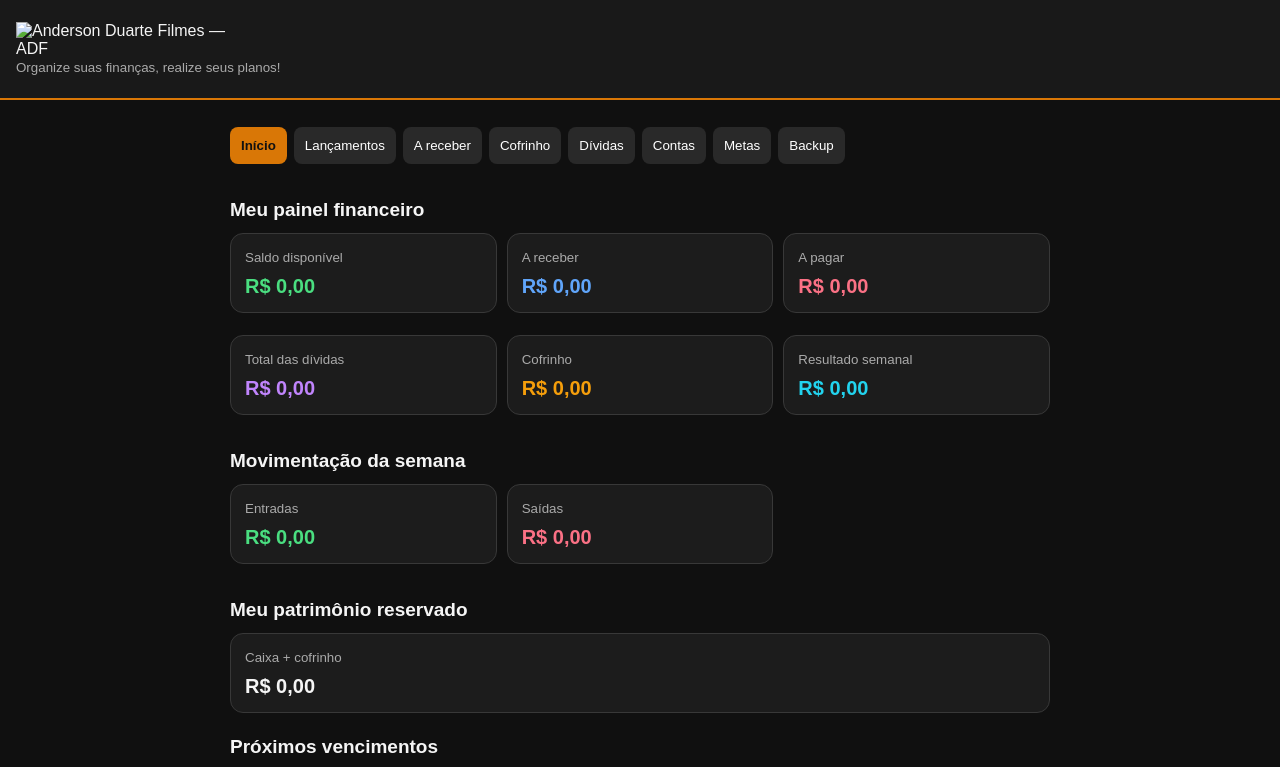
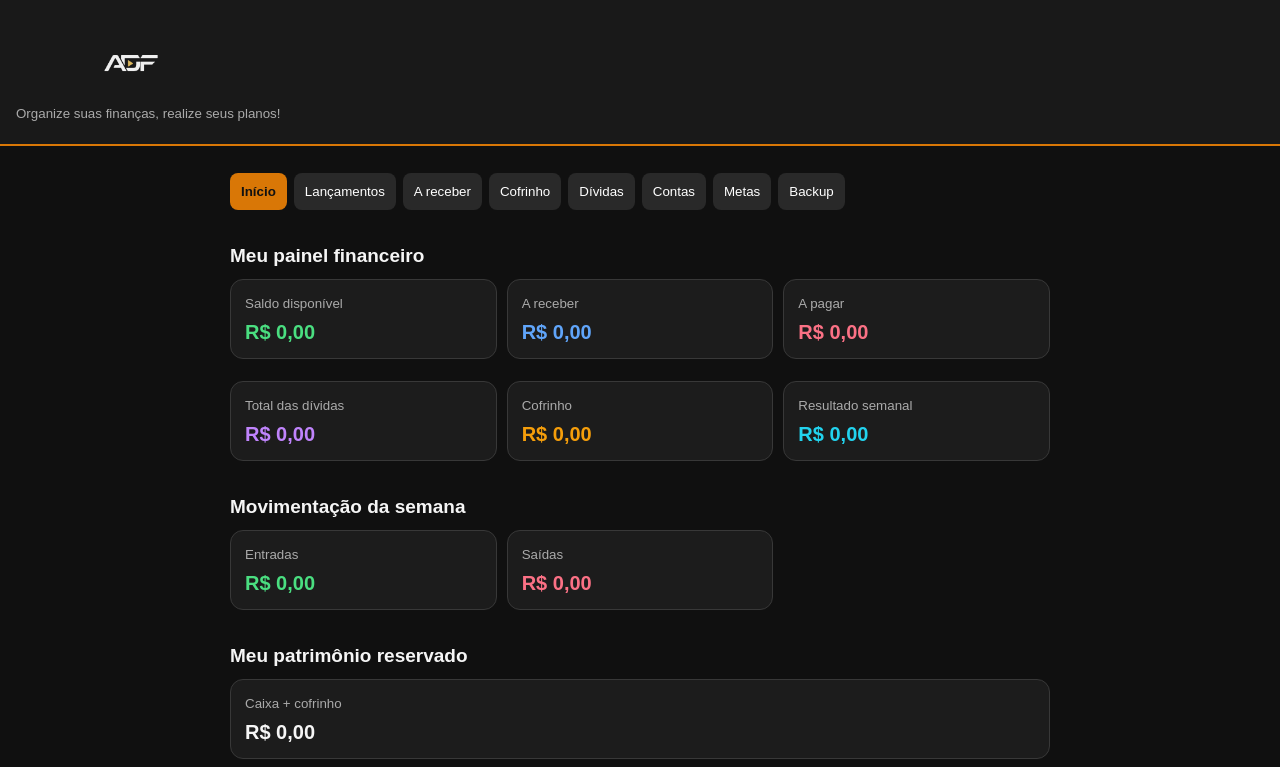
Before and after one commit to adfmeufinanceiro/adf-meu-financeiro, a plain HTML site: page index.html in a window 1280 px wide. Shown: the top 767 px of the page. Drawn offline with Linux system fonts and the light colour scheme.

Commit message:
Update index.html

```diff
--- a/index.html
+++ b/index.html
@@ -62,7 +62,7 @@ footer{text-align:center;color:#666;padding:25px;font-size:12px}
 </head>
 <body>
 <header>
- <div class="logo"><img src="logo-adf.png" alt="Anderson Duarte Filmes — ADF"></div>
+ <div class="logo"><img src="logo-adf.png.PNG" alt="Anderson Duarte Filmes — ADF"></div>
  <small>Organize suas finanças, realize seus planos!</small>
 </header>
 <main>
```
